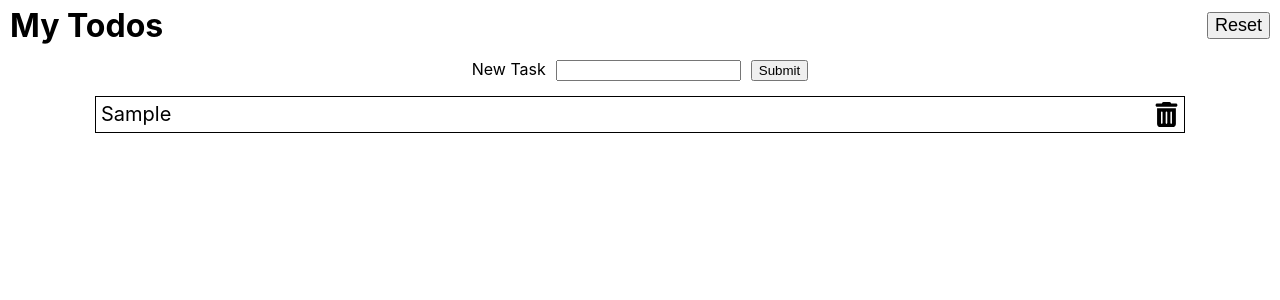
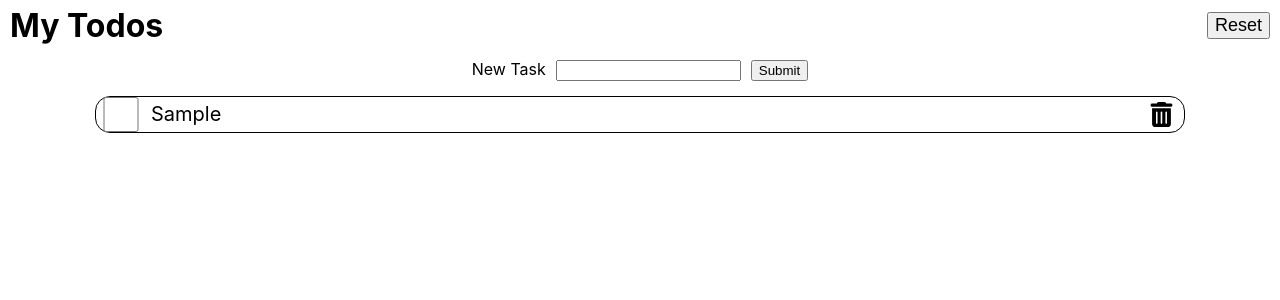
Before and after one commit to rachel2bester/my-todos, a React (Create React App) app: page / in a window 1280 px wide. Both pictures are taken after typing "Sample" into the empty fields and a click on the input 779 px from the left and 70 px from the top of the page. Shown: the top 300 px of the page. Built offline with nearby package versions, Linux system fonts and the light colour scheme.

Commit message:
trying to sort checkboxes

```diff
--- a/package.json
+++ b/package.json
@@ -2,6 +2,7 @@
   "name": "my-todos",
   "version": "0.1.0",
   "private": true,
+  "homepage": "http://rachel2bester.github.io/my-todos",
   "dependencies": {
     "@testing-library/jest-dom": "^5.16.4",
     "@testing-library/react": "^13.3.0",
@@ -15,7 +16,8 @@
     "start": "react-scripts start",
     "build": "react-scripts build",
     "test": "react-scripts test",
-    "eject": "react-scripts eject"
+    "eject": "react-scripts eject",
+    "deploy": "gh-pages -d build"
   },
   "eslintConfig": {
     "extends": [
@@ -36,6 +38,7 @@
     ]
   },
   "devDependencies": {
+    "gh-pages": "^4.0.0",
     "sass": "^1.52.3"
   }
 }
--- a/src/components/Task/Task.jsx
+++ b/src/components/Task/Task.jsx
@@ -1,13 +1,22 @@
-import React from 'react'
+import React, {useState} from 'react'
 import "./Task.scss"
 import trash from "./../../assets/images/trash-can-solid.svg"
 
 const Task = (props) => {
     const {title, onDelete, id} = props
+
+    const [done, setDone] = useState(false)
+
+    const toggleDone = () => {
+        setDone(!done)
+    }
+
     console.log(id)
     return (
         <div className="task">
-            <p className='task__title'>{title}</p>
+            <input className='' onChange={toggleDone} type="checkbox"/>
+            {done ? <p className='task__title done' >{title}</p> : <p className='task__title'>{title}</p> }
+
             <img  onClick={onDelete} id={id} className='task__button' src={trash} alt="delete" />
         </div>
     )
--- a/src/components/Task/Task.scss
+++ b/src/components/Task/Task.scss
@@ -1,12 +1,18 @@
 .task {
     display: grid;
-    grid-template-columns: 1fr 50px;
+    grid-template-columns: 50px 1fr 50px;
     width: 85%;
-    vertical-align: center;
+    border: black solid 1px;
+    border-radius: 15px;
 
-    border: black solid 1px;
     * {
         margin: 5px;
+        display: flex;
+        align-content: center;
+        height: 100%;
+        padding: 0px;
+        margin:0px;
+
     }
 
     &__title {
@@ -14,13 +20,18 @@
         font-weight: normal;
         width: 100%;
         text-align: left;
+        padding:5px;
 
     }
 
     &__button {
         height: 25px;
         width: 25px;
-        vertical-align: center;
+        padding: 5px;
         padding-left: 15px;
     }
 }
+
+.done {
+    text-decoration: line-through;
+}
```
Also changed, not shown: 1 other file (tests, documents, lock files or other folders).
